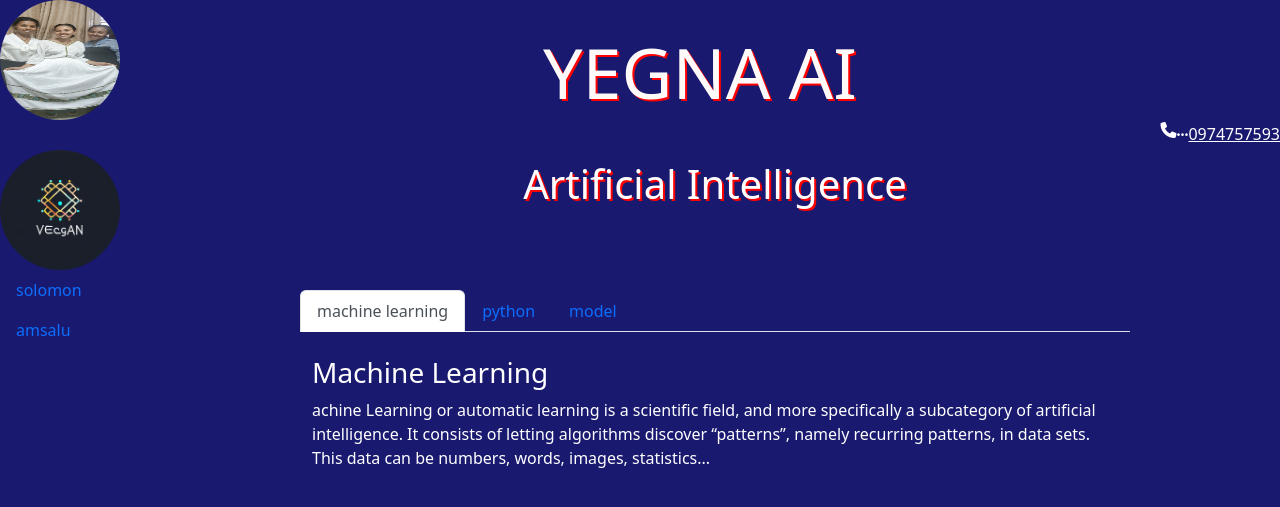
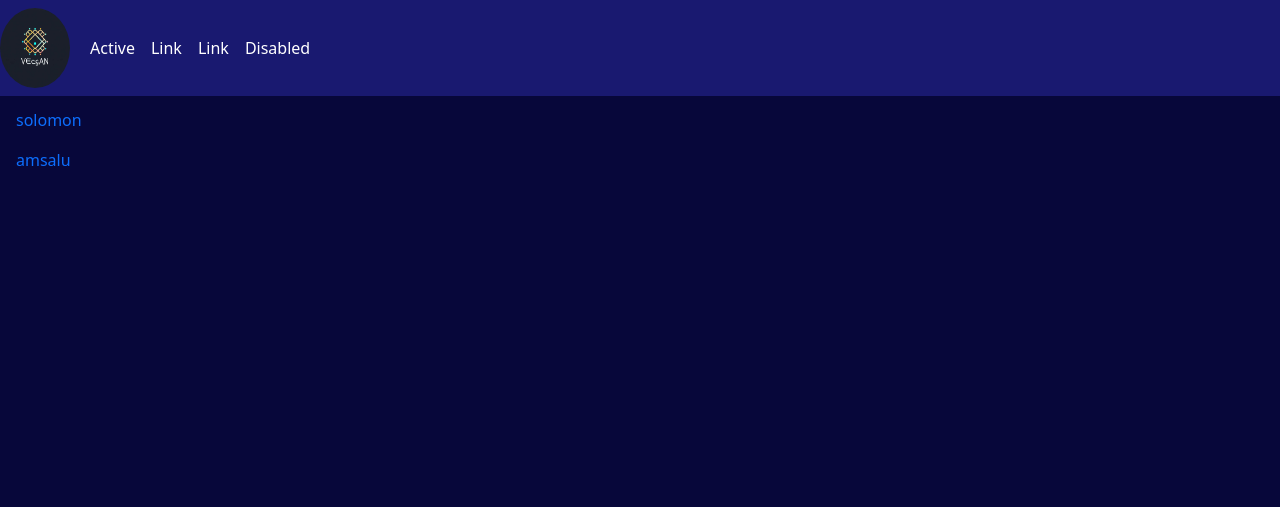
Before and after one commit to solomonamsalu/yegna, a Django app: page /blog/home in a window 1280 px wide. Shown: the top 507 px of the page. Run offline with Django 4.2, Linux system fonts and the light colour scheme; data that the repository does not hold is empty; some libraries are stand-ins or nearby versions.

Commit message:
add nave bar

```diff
--- a/blog/static/first.css
+++ b/blog/static/first.css
@@ -1,14 +1,10 @@
 .ft{
-    text-align: center;
-    padding:5px 50px 5px 50px;
-    display: block;
-    font-size:xx-large;
-    color:white;
-    padding:50px;
-    margin-left:150px;
-    margin-top: 110px;
-    text-shadow: 2px 2px #FF0000;
-    font-size:40px;
+  text-shadow: 2px 2px #FF0000;
+  text-transform:uppercase;
+  padding-top: 30px;
+  transform: skelY(1.5);
+  font-size: 50px;
+  text-align: center;
 
    }
    .lo{
@@ -16,23 +12,26 @@
     text-transform:uppercase;
     padding-top: 30px;
     transform: skelY(1.5);
-    font-size: 70px;
     text-align: center;
+    float:right;
+    font-size: large;
 
    }
    .title{
     color: white;
     margin-left: 300px;
     margin-right: 250px;
-    font-size:50px;
-    text-shadow: 2px 2px #FF0000;
+    font-size:60px;
+    padding: 20px;
+    font-family: sans-serif;
+    font-weight: 400px;
+    opacity: 1;
    }
   img{
+      height: 80px;
+      width: 70px;
+      border-radius: 500%;
       float:left;
-      height: 120px;
-      width: 120px;
-      border-radius: 500%;
-      display:block;
   }
   .phone{
       color: white;
@@ -44,13 +43,15 @@
   }
   .article{
       margin-left: 300px;
-      width: 800px;
+      width: 900px;
       overflow:auto;
       opacity:1;
       right: 180px;
       top:auto;
       color:rgb(226, 214, 214);
-      font-size:large;
+      font-size:xx-large;
+      font-family: sans-serif;
+      background:transparent;
 
   }
   .para{
@@ -70,11 +71,10 @@
   .sidenav{
     width:150px;
     height: 500px;
-    /* background-color:LightCyan;  */
     list-style-type: none;
     position:fixed;
     top:100px;
-    /* background-color:DarkBlue; */
+
 
   }
   .sidl{
@@ -84,7 +84,11 @@
 
   }
   .about{
-    margin-right: 150px;
     color:white;
-    margin-left:300px;
+    opacity:1;
+
   }
+  .body{
+    background-color: rgb(7, 7, 58);
+    opacity: 1;
+  }
--- a/blog/templates/blog/article_list.html
+++ b/blog/templates/blog/article_list.html
@@ -10,8 +10,6 @@
 <nav class="sidenav">
 
     <ul class="nav flex-column">
-
-        <li style="margin-top: 50px;" class="nav-item"><img src="{% static 'ailogo.jpeg'%}" alt="logo"></li>
         <li class="nav-item"><a class="nav-link" href="">solomon</a></li>
         <li class="nav-item"><a  class="nav-link" href="">amsalu</a></li>
     </ul>
--- a/blog/templates/blog/base.html
+++ b/blog/templates/blog/base.html
@@ -12,54 +12,30 @@
 <script src="https://cdn.jsdelivr.net/npm/bootstrap@5.2.3/dist/js/bootstrap.bundle.min.js"></script>
 </head>
 
-<body style="background-color:MidnightBlue">
-    <div class="first fixed-top">
-    <img src="{% static 'sisters.jpg'%}" alt="picture">
-    <h1 class="lo">Yegna AI  </h1>
-    <a  class="phone" href=”tel:0974757593″>0974757593</a>
-    <i class='fa fa-phone phone'>...</i>
-    </div>
-    <h1 class="ft">Artificial Intelligence</h1>
-    <div style="margin-left:300px;margin-right: 150px;color:white;margin-left:300px;">
-        <br>
-        <ul class="nav nav-tabs" role="tablist">
+<body class="body">
+        <nav style="background-color: MidnightBlue;" class="navbar navbar-expand-sm bg-prdimary navbar-dark fixed-top">
+        <img src="{% static 'ailogo.jpeg'%}" alt="logo">
+          <div class="container-fluid">
+            <ul class="navbar-nav">
               <li class="nav-item">
-            <a class="nav-link active" data-bs-toggle="tab" href="#ml">machine learning</a>
+                <a class="nav-link active" href="#">Active</a>
               </li>
               <li class="nav-item">
-            <a class="nav-link" data-bs-toggle="tab" href="#py">python</a>
+                <a class="nav-link active" href="#">Link</a>
               </li>
               <li class="nav-item">
-            <a class="nav-link" data-bs-toggle="tab" href="#md">model</a>
+                <a class="nav-link active" href="#">Link</a>
+              </li>
+              <li class="nav-item">
+                <a class="nav-link active" href="#">Disabled</a>
               </li>
             </ul>
-
-        <div class="tab-content">
-          <div id="ml" class="container tab-pane active"><br>
-            <h3 >Machine Learning</h3>
-            <p>achine Learning or automatic learning is a scientific field,
-              and more specifically a subcategory of artificial intelligence.
-              It consists of letting algorithms discover “patterns”, namely
-              recurring patterns, in data sets. This data can be numbers, words,
-              images, statistics...</p>
           </div>
-          <div id="py" class="container tab-pane fade"><br>
-            <h3>python</h3>
-            <p>Ut enim ad minim veniam, quis nostrud exercitation ullamco laboris nisi ut aliquip ex ea commodo consequat ddadoon aeehbfj idenf ddhfv fn   deessddds.</p>
-          </div>
-          <div id="md" class="container tab-pane fade"><br>
-            <h3>Model</h3>
-            <p>A machine learning model is a program that can find patterns or make decisions from a previously unseen dataset.
-              For example, in natural language processing, machine learning models can parse and correctly recognize the
-             intent behind previously unheard sentences or combinations of words.</p>
-          </div>
-        </div>
-      </div>
-
-    </div>
+        </nav>
+    <div style="padding-top: 150px;">
    {%block msg%}
    {%endblock%}
-
+  </div>
 
 </body>
 </html>
```
Lines whose indentation alone changed are shown as unchanged.
